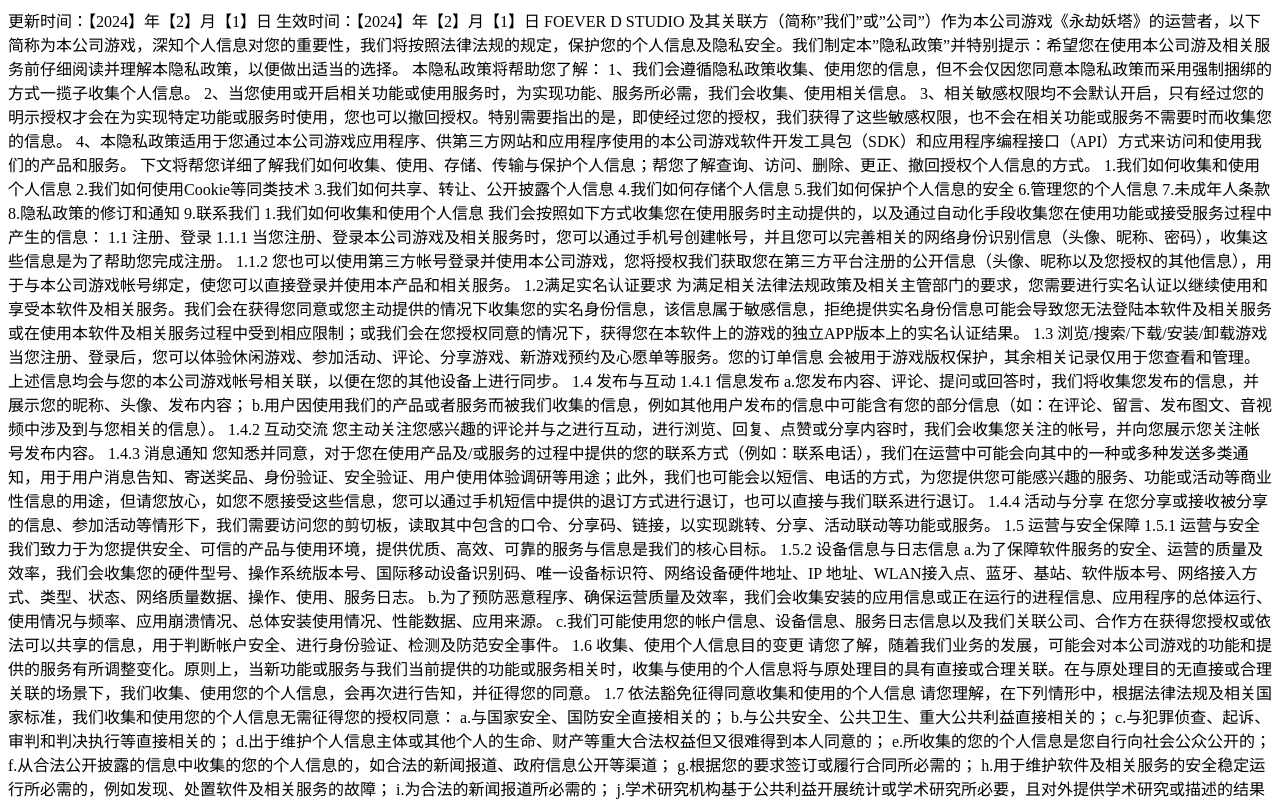
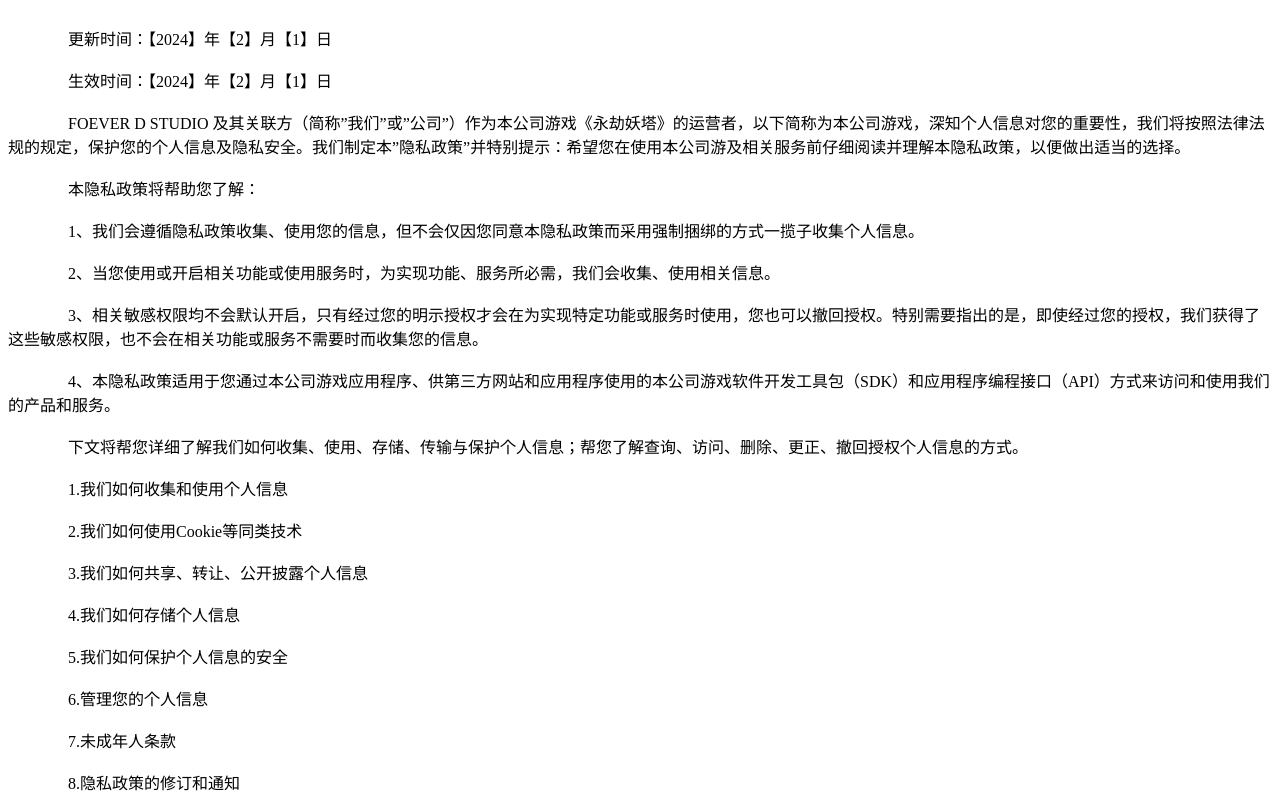
Before and after one commit to zTongXueStudent/zTongXueStudent.github.io, a plain HTML site: page index.html in a window 1280 px wide. Shown: the top 801 px of the page. Drawn offline with Linux system fonts and the light colour scheme.

Commit message:
Update index.html

```diff
--- a/index.html
+++ b/index.html
@@ -1,7 +1,10 @@
 <html>
      <header>
-         <link href='dark.css'/>
-         <link href='light.css'/>
+         <style>
+             .auto-wrap {
+                 white-space: pre-wrap;
+             }
+         </style>
      </header>
      <body>
           <div class="auto-wrap">
```
